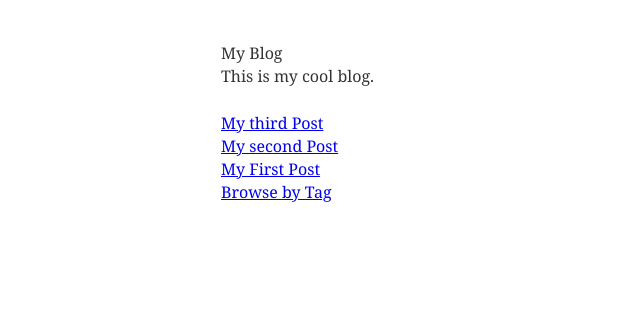
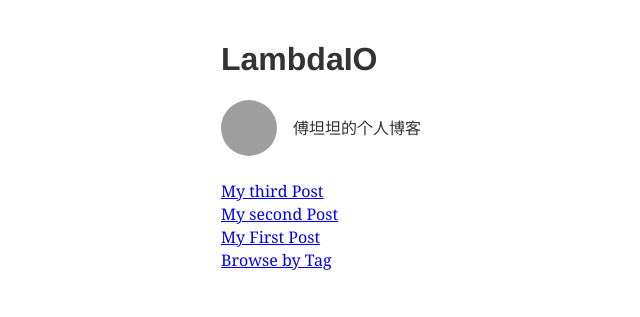
Before and after one commit to futantan/lambdaIO, a Gatsby site: page / in a window 1280 px wide. Shown: the whole page, without its empty margins (103-743 px from the left). Built offline with nearby package versions, Linux system fonts and the light colour scheme; Gatsby itself is replaced by a stand-in of ours; some packages are replaced by stand-ins of ours; grey boxes are pictures that could not be loaded.

Commit message:
add Profile component

```diff
--- a/gatsby-config.js
+++ b/gatsby-config.js
@@ -1,6 +1,6 @@
 module.exports = {
   siteMetadata: {
-    title: 'My Blog',
+    title: 'LambdaIO',
     description: 'This is my cool blog.',
   },
   plugins: [
--- a/src/components/Header.jsx
+++ b/src/components/Header.jsx
@@ -1,15 +1,16 @@
 import React from 'react'
-import { StaticQuery, graphql } from 'gatsby'
+import { graphql, StaticQuery } from 'gatsby'
+import Profile from './Profile'
+import styles from './Header.module.css'
 
 const TitleAndDescription = ({ data }) => {
   const title = data.site.siteMetadata.title
-  const description = data.site.siteMetadata.description
 
   return (
-    <div>
-      <div>{title}</div>
-      <p>{description}</p>
-    </div>
+    <header>
+      <h1 className={styles.title}>{title}</h1>
+      <Profile />
+    </header>
   )
 }
 
@@ -25,7 +26,7 @@ const Header = () => (
         }
       }
     `}
-    render={data => <TitleAndDescription data={data} /> }
+    render={data => <TitleAndDescription data={data} />}
   />
 )
 
--- /dev/null
+++ b/src/components/Header.module.css
@@ -0,0 +1,3 @@
+.title {
+  margin-top: 0;
+}
--- /dev/null
+++ b/src/components/Profile.jsx
@@ -0,0 +1,15 @@
+import React from 'react'
+import styles from './Profile.module.css'
+
+const Profile = () => (
+  <div className={styles.layout}>
+    <img
+      className={styles.avatar}
+      src="https://avatars2.githubusercontent.com/u/6268441?s=460&v=4"
+      alt="avatar"
+    />
+    <p>傅坦坦的个人博客</p>
+  </div>
+)
+
+export default Profile
--- /dev/null
+++ b/src/components/Profile.module.css
@@ -0,0 +1,11 @@
+.layout {
+  display: flex;
+  align-items: center;
+}
+
+.avatar {
+  width: 56px;
+  height: 56px;
+  border-radius: 50%;
+  margin-right: 16px;
+}
```
